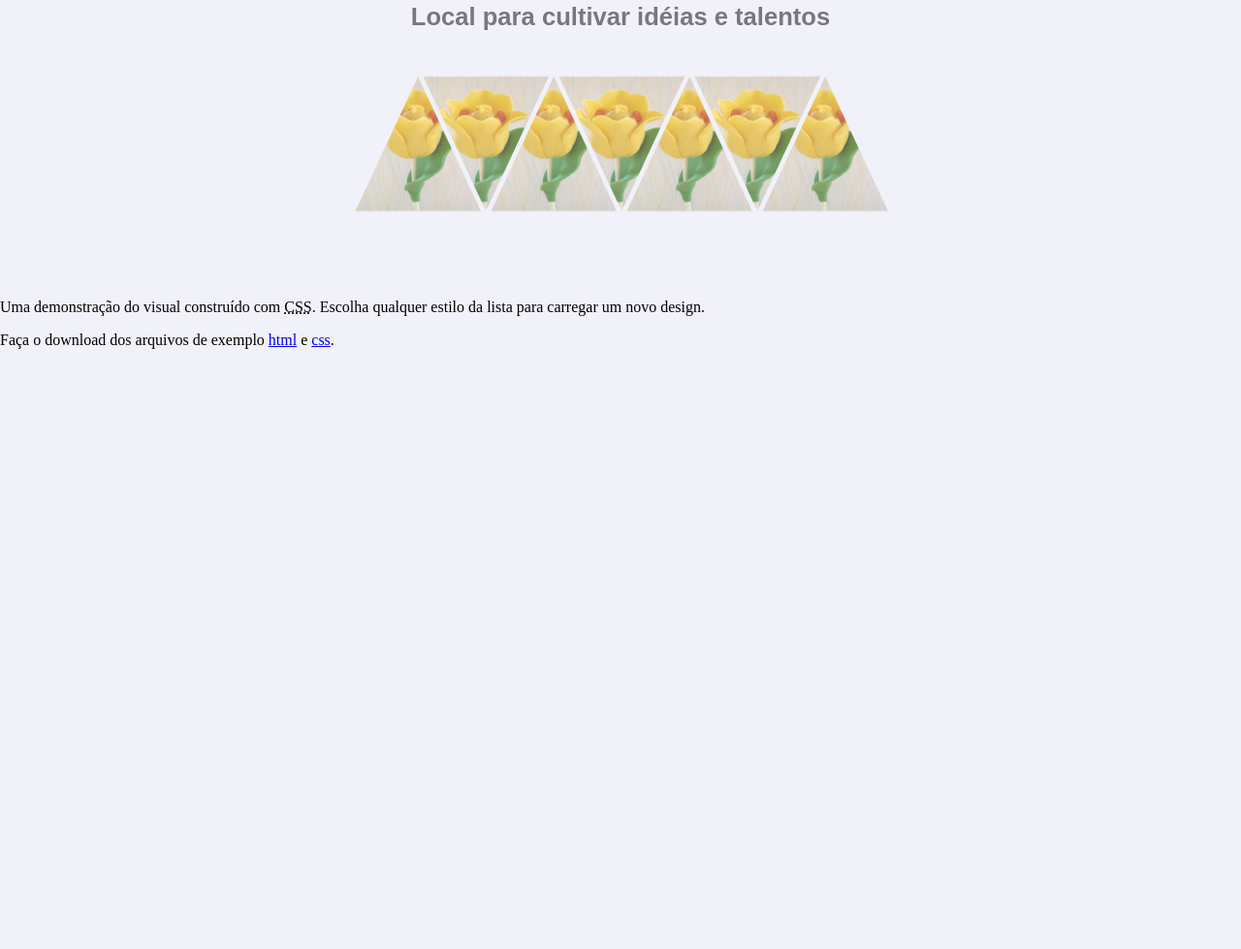
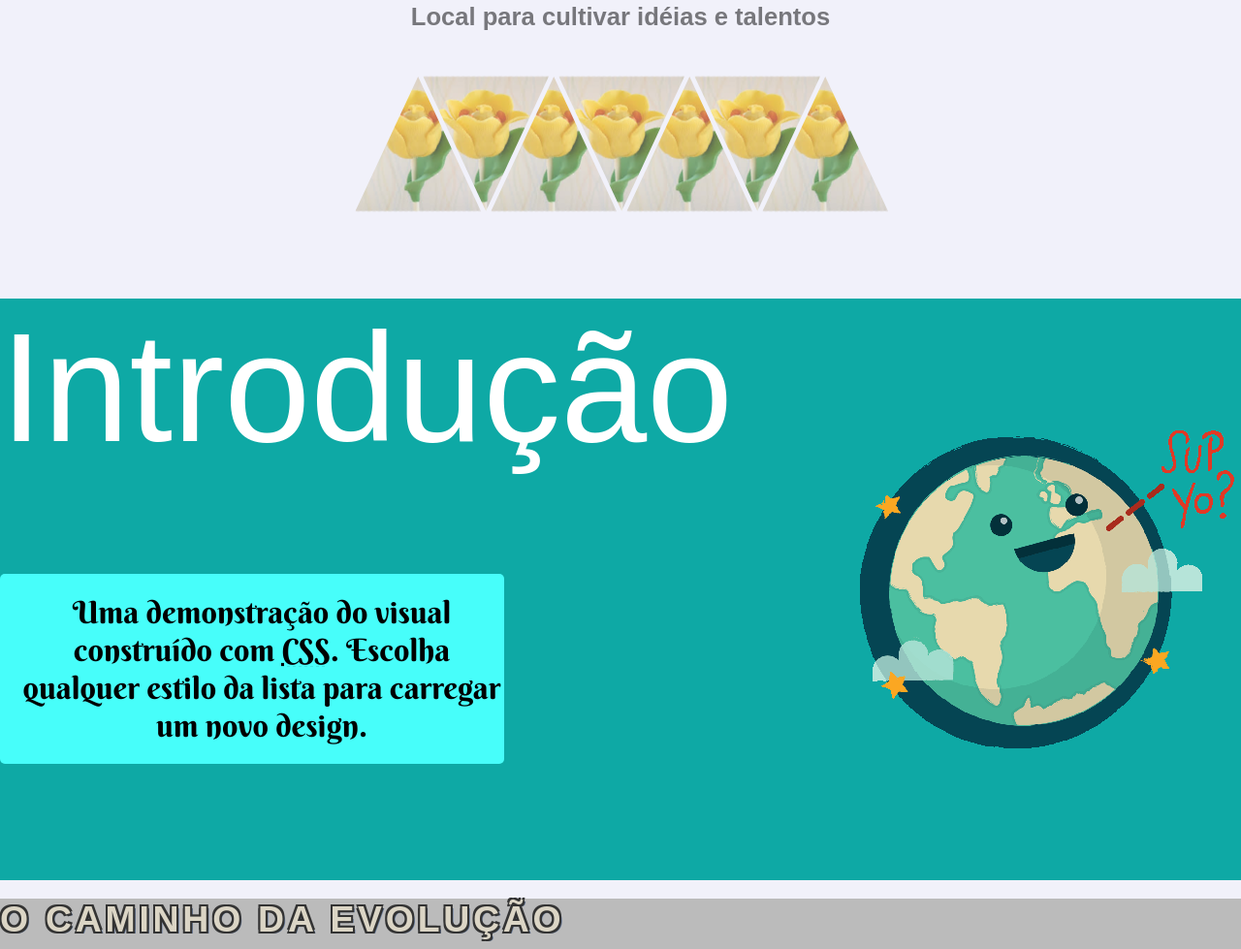
Before and after one commit to lucasruchel/myGarden, a plain HTML site: page index.html in a window 1280 px wide. Shown: the part 361-1340 px from the top of the page at 97% size. Drawn offline with Linux system fonts and the light colour scheme.

Commit message:
summary pronto

```diff
--- a/public/js/main.js
+++ b/public/js/main.js
@@ -93,7 +93,7 @@ function changeHeaderTitle(){
    }
     for (i=0;i<7;i++) {
         element = document.querySelector(objects.informations[i].link);
-        element.style.height = "100vh";
+        element.style.height = "600px";
     }
  }
  function addScrollListener(){
--- a/scss/secoes.scss
+++ b/scss/secoes.scss
@@ -1,3 +1,5 @@
+@import url(http://fonts.googleapis.com/css?family=Berkshire+Swash);
+
 $shade: #6a7d9d;
 #jar-preamble {
     background-color: #bbb;
@@ -20,3 +22,41 @@ $shade: #6a7d9d;
     .070em .055em $shade; //blue
     }
 }
+
+$back-summary: #0ea9a5;
+
+#jar-summary{
+    background: url("../public/images/back-summary.png") no-repeat right;
+    background-color: $back-summary;
+}
+#jar-summary {
+    .p1:before
+    {
+        display: inline-block;
+        font-family:'Graduate', sans-serif;
+        color: #fff;
+        width: 100vw;
+        content: "Introdução";
+        font-size: 10em;
+    }
+    .p1
+    {
+        span
+        {
+            padding: 20px 0 20px 20px;
+
+            width: 500px;
+            border-radius: 5px;
+            text-align: center;
+            display: inline-block;
+            font-family: 'Berkshire Swash',arial;
+            font-size: 2em;
+            background-color: #47fefa;
+            margin-top: 100px;
+        }
+    }
+    .p2
+    {
+        display: none;
+    }
+}
```
Also changed, not shown: css/secoes.css, public/images/back-summary.png (added), 1 other file.
